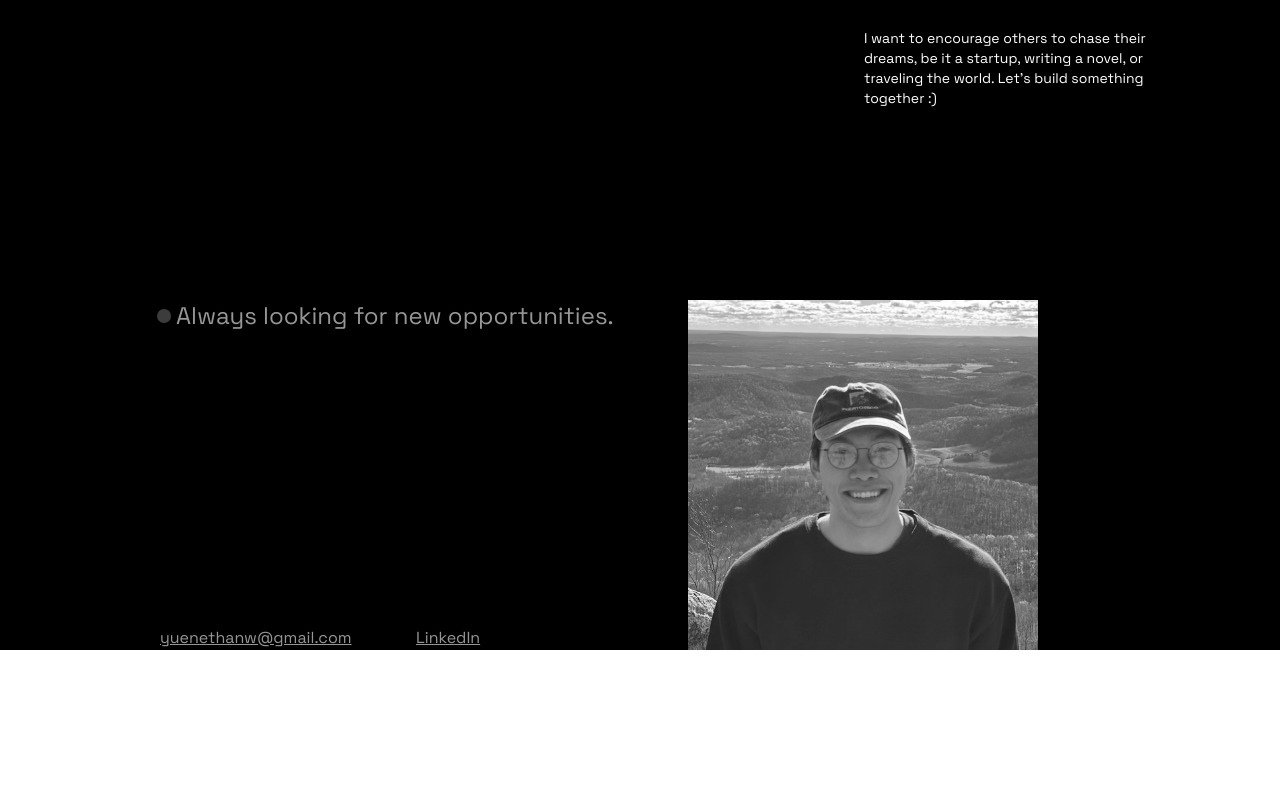
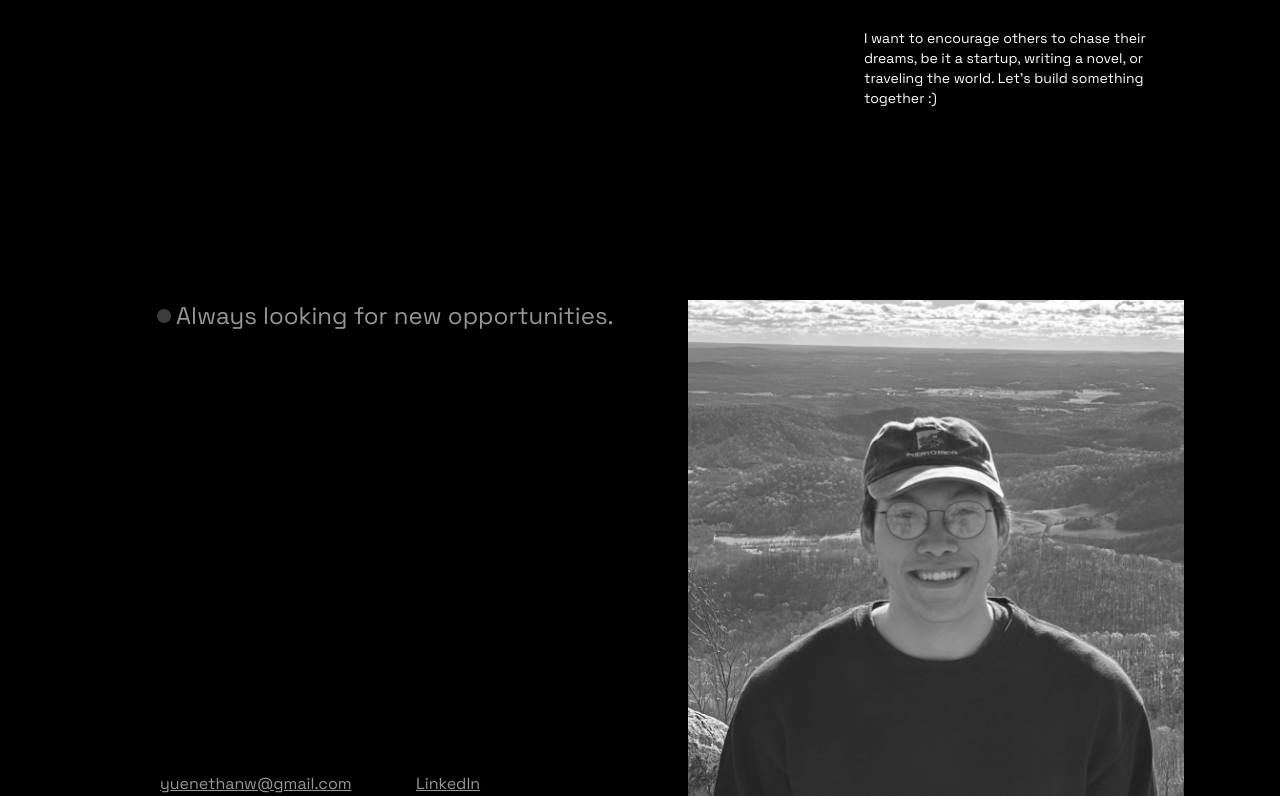
Before and after one commit to ethanwhyy/ethanwhyy.github.io, a Next.js app: page / in a window 1280 px wide. Shown: the part 1416-2212 px from the top of the page. Before the commit the page ends 2066 px from the top, so only its background shows below. Built offline with nearby package versions, Linux system fonts and the light colour scheme.

Commit message:
Update page.tsx

```diff
--- a/app/page.tsx
+++ b/app/page.tsx
@@ -415,8 +415,9 @@
                     <Image
                       src="/ethan.JPG"
                       alt="Ethan Yuen"
-                      width={350}
-                      height={350}
+                      width={500}
+                      height={500}
+                      className="object-cover"
                       // className="w-full h-full object-cover"
                     />
                   </figure>
```
